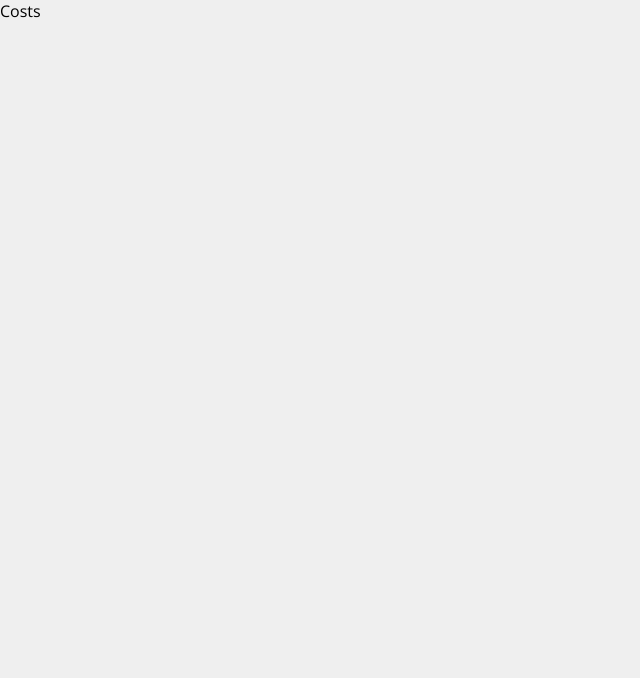
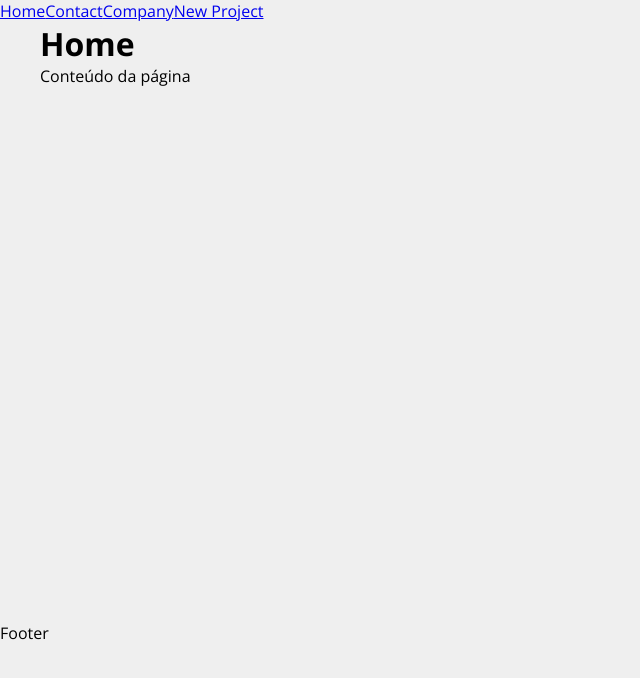
Before and after one commit to dornelesfernando/Frameworks, a React (Create React App) app in the folder React.js/costs/: page / in a window 1280 px wide. Shown: the top 678 px of the page, without its empty margins (0-640 px from the left). Built offline with nearby package versions, Linux system fonts and the light colour scheme.

Commit message:
inicializate project

```diff
--- a/React.js/costs/src/App.js
+++ b/React.js/costs/src/App.js
@@ -1,8 +1,28 @@
+import { BrowserRouter as Router, Routes, Route, Link} from 'react-router-dom'
+import Home from './components/pages/Home';
+import Contact from './components/pages/Contact';
+import Company from './components/pages/Company';
+import NewProject from './components/pages/NewProject';
+
+import Container from './components/layout/Container';
+
 function App() {
   return (
-    <div className="App">
-      <p>Costs</p>
-    </div>
+    <Router>
+        <div>
+          <Link to="/">Home</Link>
+          <Link to="/contact">Contact</Link>
+          <Link to="/company">Company</Link>
+          <Link to="/newproject">New Project</Link>
+        </div>
+        <Routes>
+          <Route exact path='/' element={<Container customClass="min-height"><Home /></Container>}/>
+          <Route exact path='/contact' element={<Container><Contact /></Container>}/>
+          <Route exact path='/company' element={<Container><Company /></Container>}/>
+          <Route exact path='/newproject' element={<Container><NewProject /></Container>}/>
+        </Routes>
+      <p>Footer</p>
+    </Router>
   );
 }
 
--- /dev/null
+++ b/React.js/costs/src/components/layout/Container.js
@@ -0,0 +1,7 @@
+import styles from './Container.module.css'
+
+function Container(props){
+    return <div className={`${styles.container} ${styles[props.customClass]}`}>{props.children}</div>
+}
+
+export default Container;
--- /dev/null
+++ b/React.js/costs/src/components/layout/Container.module.css
@@ -0,0 +1,20 @@
+.container {
+    width: 1200px;
+    display: flex;
+    justify-content: space-between;
+    margin: 0 auto;
+    flex-wrap: wrap;
+}
+
+.min-height {
+    min-height: 75%;
+}
+
+.start {
+    justify-content: flex-start;
+}
+
+.column {
+    flex-direction: column;
+    justify-content: flex-start;
+}
--- /dev/null
+++ b/React.js/costs/src/components/pages/Company.js
@@ -0,0 +1,10 @@
+function Company(){
+    return(
+        <div>
+            <h1>Company</h1>
+            <p>Conteúdo da página</p>
+        </div>
+    )
+}
+
+export default Company;
--- /dev/null
+++ b/React.js/costs/src/components/pages/Contact.js
@@ -0,0 +1,10 @@
+function Contact(){
+    return(
+        <div>
+            <h1>Contact</h1>
+            <p>Conteúdo da página</p>
+        </div>
+    )
+}
+
+export default Contact;
--- /dev/null
+++ b/React.js/costs/src/components/pages/Home.js
@@ -0,0 +1,10 @@
+function Home(){
+    return(
+        <div>
+            <h1>Home</h1>
+            <p>Conteúdo da página</p>
+        </div>
+    )
+}
+
+export default Home;
--- /dev/null
+++ b/React.js/costs/src/components/pages/NewProject.js
@@ -0,0 +1,10 @@
+function NewProject(){
+    return(
+        <div>
+            <h1>New Project</h1>
+            <p>Conteúdo da página</p>
+        </div>
+    )
+}
+
+export default NewProject;
```
Also changed, not shown: React.js/costs/src/components/layout/Footer.js (added), React.js/costs/src/components/layout/NavBar.js (added).
